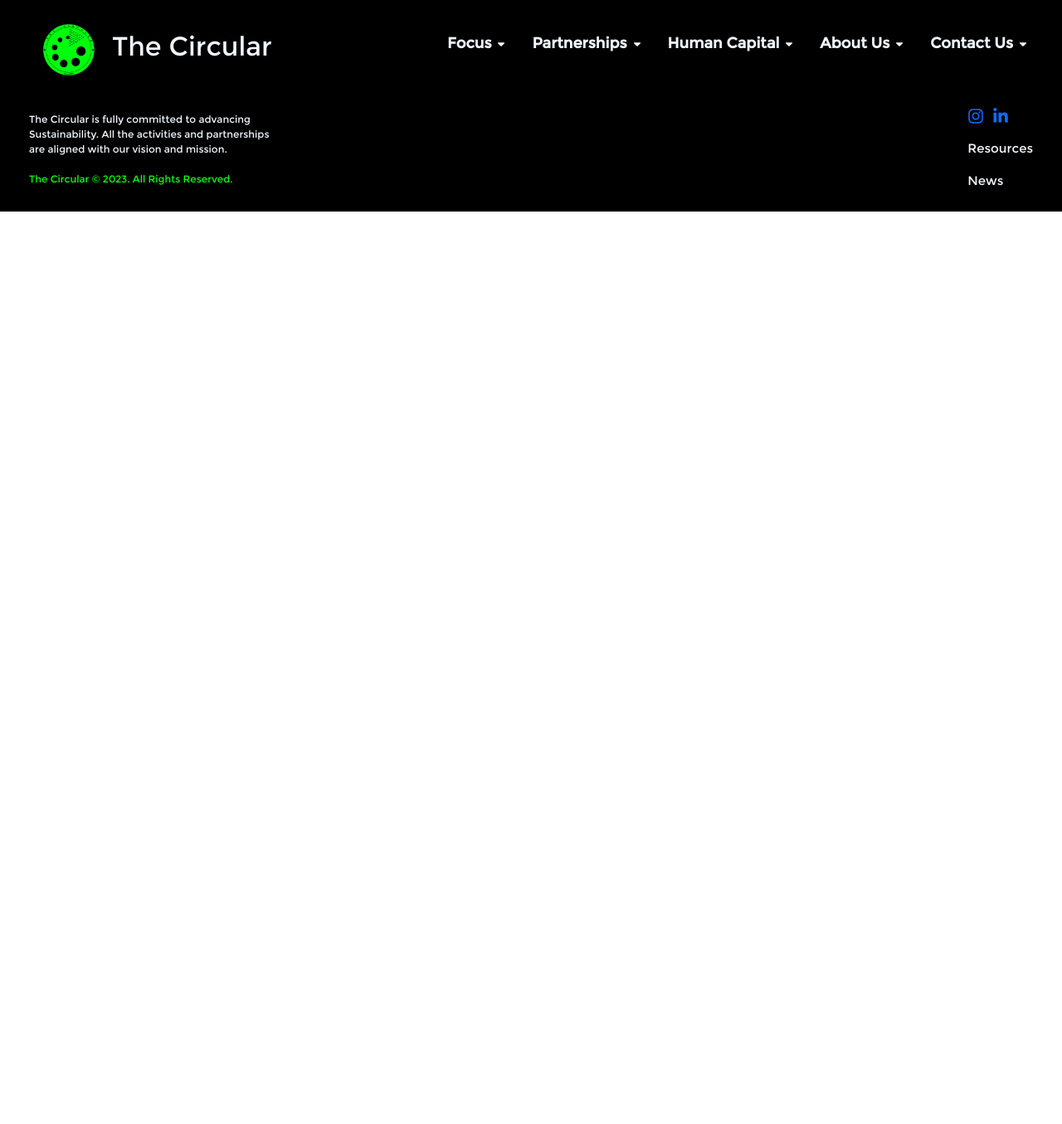
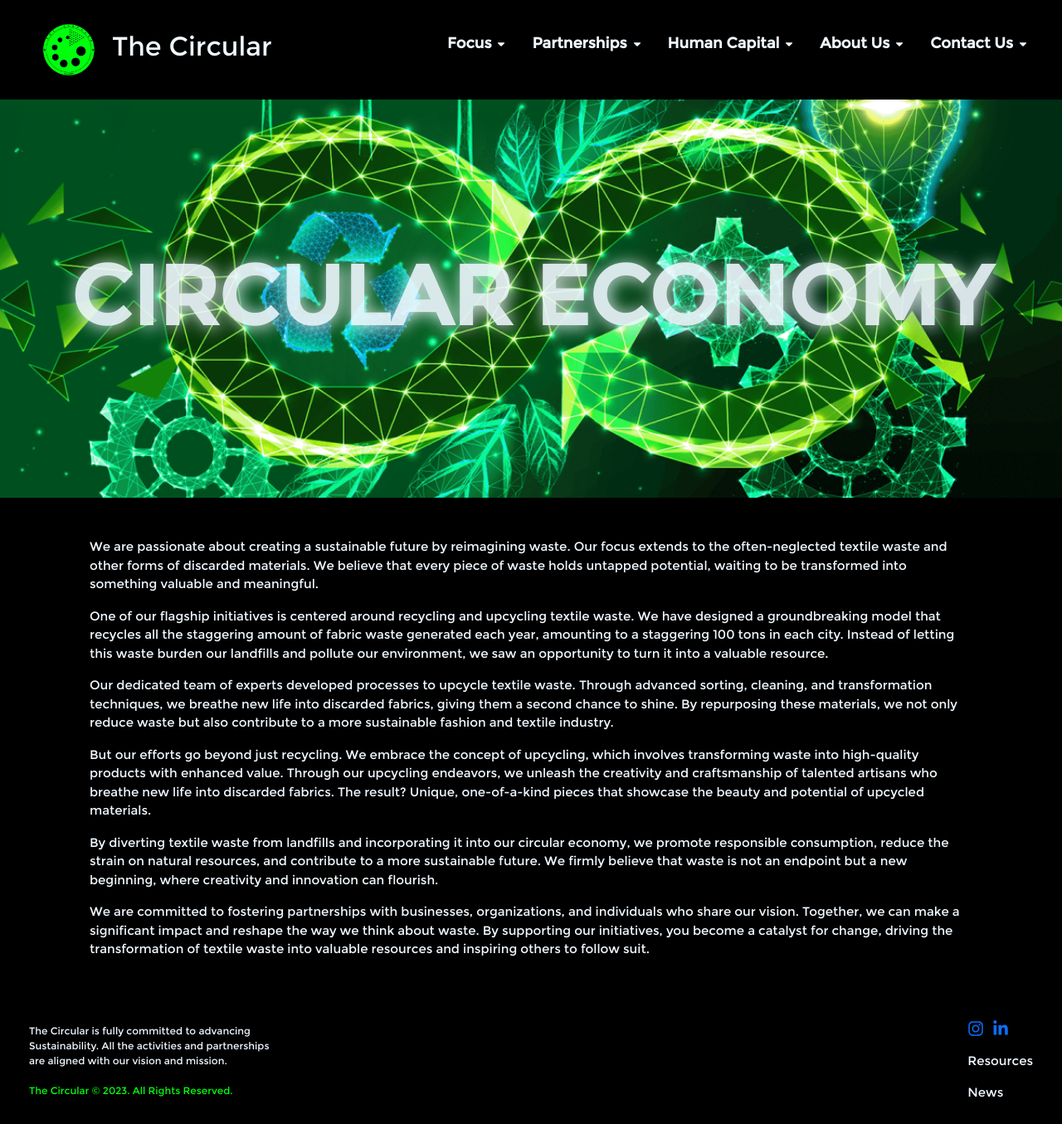
Before and after one commit to Rushikeshsr/thecircularweb, a React (Create React App) app in the folder circular/: page /focus/circulareconomy in a window 1280 px wide. Shown: the whole page at 83% size. Before the commit the page ends 800 px from the top, so only its background shows below. Built offline with nearby package versions, Linux system fonts and the light colour scheme.

Commit message:
circular economy page created

```diff
--- a/circular/src/App.js
+++ b/circular/src/App.js
@@ -10,6 +10,7 @@ import Partnerships from './components/partnerships';
 import AboutUs from './components/aboutUs';
 import Visionandmission from './components/visionandmission';
 import ContactUs from './components/contactUs';
+import CircularEconomy from './components/circulareconomy';
 import { BrowserRouter as Router, Routes, Route} from 'react-router-dom';
 
 function App() {
@@ -21,6 +22,7 @@ function App() {
         <Route path="/" element={<Home/>}/>
         <Route path="/home" element={<Home/>}/>
         <Route path="/focus" element={<Focus/>}/>
+        <Route path="/focus/circulareconomy" element={<CircularEconomy/>}/>
         <Route path="/humancapital" element={<HumanCapital/>}/>
         <Route path="/humancapital/health" element={<Health/>}/>
         <Route path="/partnerships" element={<Partnerships/>}/>
--- /dev/null
+++ b/circular/src/components/circulareconomy.js
@@ -0,0 +1,34 @@
+import React from 'react'
+import "../css/circulareconomy.css"
+
+const CircularEconomy = () => {
+  return (
+    <>
+        <div className='cover-imageC p-5'>
+            <h1 className='cover-text' style={{color:"aliceblue", opacity:"0.9"}}>CIRCULAR ECONOMY</h1>
+        </div>
+        <div className='section2 p-5'>
+            <p className='paragh'>
+                We are passionate about creating a sustainable future by reimagining waste. Our focus extends to the often-neglected textile waste and other forms of discarded materials. We believe that every piece of waste holds untapped potential, waiting to be transformed into something valuable and meaningful.
+            </p>
+            <p className='paragh'>
+                One of our flagship initiatives is centered around recycling and upcycling textile waste. We have designed a groundbreaking model that recycles all the staggering amount of fabric waste generated each year, amounting to a staggering 100 tons in each city. Instead of letting this waste burden our landfills and pollute our environment, we saw an opportunity to turn it into a valuable resource.
+            </p>
+            <p className='paragh'>
+                Our dedicated team of experts developed processes to upcycle textile waste. Through advanced sorting, cleaning, and transformation techniques, we breathe new life into discarded fabrics, giving them a second chance to shine. By repurposing these materials, we not only reduce waste but also contribute to a more sustainable fashion and textile industry.
+            </p>
+            <p className='paragh'>
+                But our efforts go beyond just recycling. We embrace the concept of upcycling, which involves transforming waste into high-quality products with enhanced value. Through our upcycling endeavors, we unleash the creativity and craftsmanship of talented artisans who breathe new life into discarded fabrics. The result? Unique, one-of-a-kind pieces that showcase the beauty and potential of upcycled materials.
+            </p>
+            <p className='paragh'>
+                By diverting textile waste from landfills and incorporating it into our circular economy, we promote responsible consumption, reduce the strain on natural resources, and contribute to a more sustainable future. We firmly believe that waste is not an endpoint but a new beginning, where creativity and innovation can flourish.
+            </p>
+            <p className='paragh'>
+            We are committed to fostering partnerships with businesses, organizations, and individuals who share our vision. Together, we can make a significant impact and reshape the way we think about waste. By supporting our initiatives, you become a catalyst for change, driving the transformation of textile waste into valuable resources and inspiring others to follow suit.
+            </p>
+        </div>
+    </>
+  )
+}
+
+export default CircularEconomy;
--- a/circular/src/components/focus.js
+++ b/circular/src/components/focus.js
@@ -16,6 +16,7 @@ import focuspic3 from '../images/focuspic3.jpg';
 import focuspic4 from '../images/focuspic4.jpg'
 import { FaAngleDown, FaAngleUp } from "react-icons/fa";
 import { Link } from 'react-router-dom';
+import { HashLink } from 'react-router-hash-link';
 import Aos from 'aos';
 
 const Focus = () => {
@@ -112,7 +113,7 @@ const Focus = () => {
                         <p>Discover how we integrate circular economy principles into local businesses,<br/>
                         promoting waste reduction, recycling, and innovative approaches to resource management.
                         </p> <br/><br/>
-                        <Link to='/focus/circulareconomy'><button className='btnlr'>Learn More</button></Link>
+                        <HashLink smooth to='/focus/circulareconomy#top'><button className='btnlr'>Learn More</button></HashLink>
                     </div>
                     <div data-aos="fade-left" data-aos-delay="200">
                         <img className='pic' src={ce} alt="circular economy"/>
--- a/circular/src/components/home.js
+++ b/circular/src/components/home.js
@@ -4,7 +4,6 @@ import Aos from 'aos'
 import indianemb from '../images/indianemb.png';
 import telangana from '../images/telangana.png';
 import homeVid from '../images/homeVid.mp4';
-import {Link} from 'react-router-dom';
 import sridharp from '../images/sridharp.jpg'
 import ripal from '../images/ripal.jpg'
 import aishwaryak from '../images/aishwaryak.jpg'
@@ -178,12 +177,12 @@ const Home = () => {
           <img className='logo' src={telangana} alt="telangana logo"/>
         </div>
         <div className='navigator mb-2'>
-          <Link to="/focus"><button className='button'>Focus</button></Link>
-          <Link to="/partnerships"><button className='button'>Partnerships</button></Link>
-          <Link to="/humancapital"><button className='button'>Human Capital</button></Link>
-          <Link to="/aboutus"><button className='button'>About Us</button></Link>
-          <Link to="/contactus"><button className='button'>Contact Us</button></Link>
-          <Link to="/resources"><button className='button'>Impact Data</button></Link>
+          <HashLink smooth to="/focus#top"><button className='button'>Focus</button></HashLink>
+          <HashLink smooth to="/partnerships#top"><button className='button'>Partnerships</button></HashLink>
+          <HashLink smooth to="/humancapital#top"><button className='button'>Human Capital</button></HashLink>
+          <HashLink smooth to="/aboutus#top"><button className='button'>About Us</button></HashLink>
+          <HashLink smooth to="/contactus#top"><button className='button'>Contact Us</button></HashLink>
+          <HashLink smooth to="/resources#top"><button className='button'>Impact Data</button></HashLink>
         </div>
 
       </div>
--- /dev/null
+++ b/circular/src/css/circulareconomy.css
@@ -0,0 +1,11 @@
+.cover-imageC{
+    background-image: url('../images/Circulareconomy.png');
+    width: 100%;
+    height: 60vh;
+    background-size: cover;
+    background-repeat: no-repeat;
+    background-position: center;
+    display: flex;
+    justify-content: center;
+    align-items: center;
+}
```
